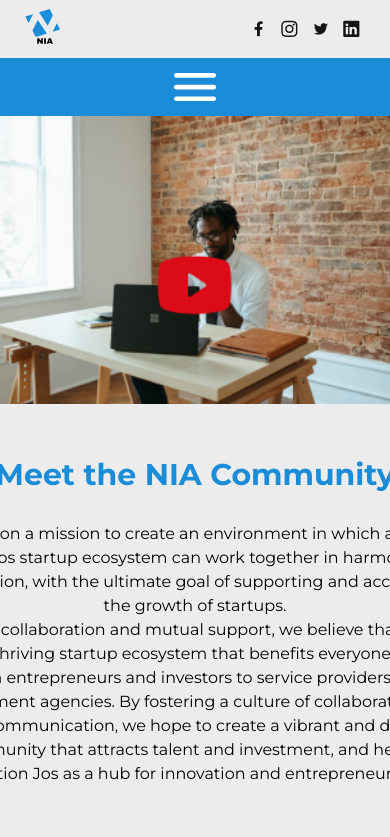
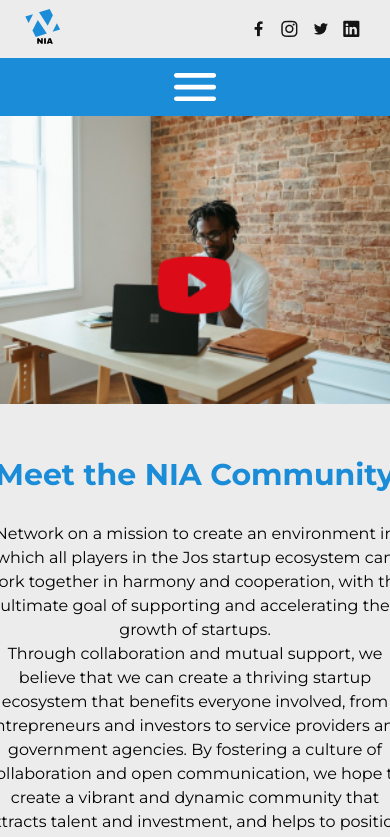
Before and after one commit to nHubNg/NNIA, a React (Vite) app: page /about in a window 390 px wide. Shown: the top 837 px of the page. Built offline with nearby package versions, Linux system fonts and the light colour scheme.

Commit message:
fixed an issue

```diff
--- a/src/pages/about/index.jsx
+++ b/src/pages/about/index.jsx
@@ -35,10 +35,10 @@
             Meet the NIA Community
           </h1>
 
-          <p className="  md:mx-[140px]">
+          <p className="mx-[60px]  md:mx-[140px]">
           Network on a mission to create an environment in which all players in the Jos startup ecosystem can work together in harmony and cooperation, with the ultimate goal of supporting and accelerating the growth of startups.
           </p>
-          <p className="md:mx-[140px]">
+          <p className="mx-[60px] md:mx-[140px]">
           Through collaboration and mutual support, we believe that we can create a thriving startup ecosystem that benefits everyone involved, from entrepreneurs and investors to service providers and government agencies. By fostering a culture of collaboration and open communication, we hope to create a vibrant and dynamic community that attracts talent and investment, and helps to position Jos as a hub for innovation and entrepreneurship
           </p>
         </div>
--- a/src/pages/blog/index.jsx
+++ b/src/pages/blog/index.jsx
@@ -22,7 +22,7 @@
         </div>
 
         {/* container for articles */}
-        <div className="grid gap-[60px] grid-cols-3 w-[1152px]">
+        <div className="grid gap-[60px] md:grid-cols-2 lg:grid-cols-3 ">
           <Article
             heading={"Five ways to Understand Blockchain"}
             description={
```
